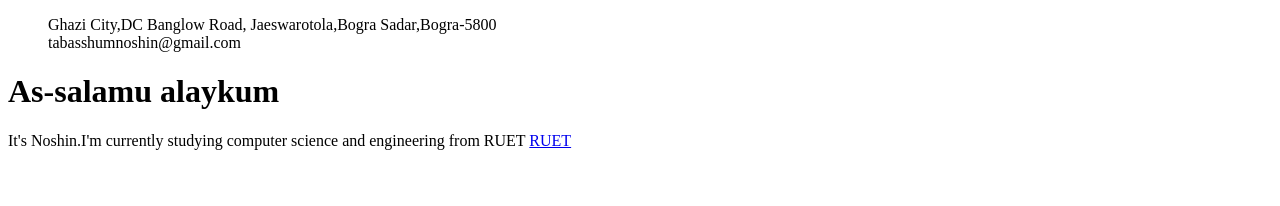
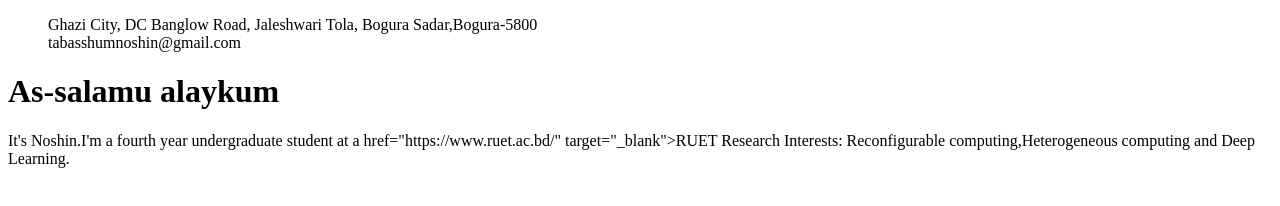
Before and after one commit to AshmaTabasshumNoshin/AshmaTabasshumNoshin.github.io, a plain HTML site: page index.html in a window 1280 px wide. Drawn offline with Linux system fonts and the light colour scheme.

Commit message:
Update index.html

```diff
--- a/index.html
+++ b/index.html
@@ -12,13 +12,18 @@
             <div id = "header-left">
                 <d1>
                     <dd>
-                        <p> Ghazi City,DC Banglow Road, Jaeswarotola,Bogra Sadar,Bogra-5800<br/>
+                        <p> Ghazi City,  DC Banglow Road, Jaleshwari Tola,
+                           Bogura Sadar,Bogura-5800
+      <br/>
                            tabasshumnoshin@gmail.com <br/>
                         </p>
                     </dd>
                 </dl>
 <h1>As-salamu alaykum</h1>
-<p>It's Noshin.I'm currently studying computer science and engineering from RUET
-                <a href="https://www.ruet.ac.bd/" target="_blank">RUET</a></p>
+<p>It's Noshin.I'm a fourth year undergraduate student at a href="https://www.ruet.ac.bd/" target="_blank">RUET</a>
+
+Research Interests: Reconfigurable computing,Heterogeneous computing and Deep Learning.
+
+</p>
 </body>
 </html>
```
